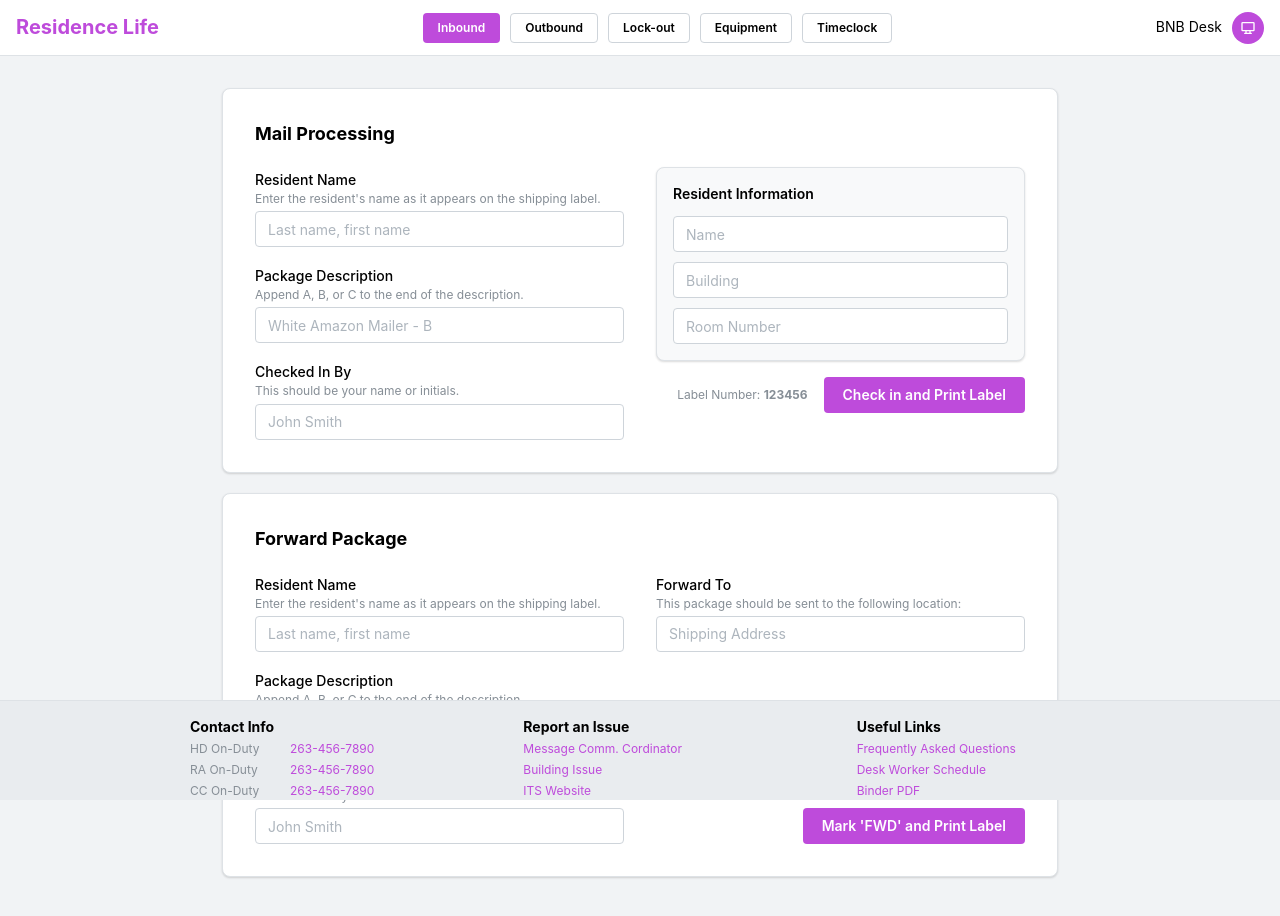
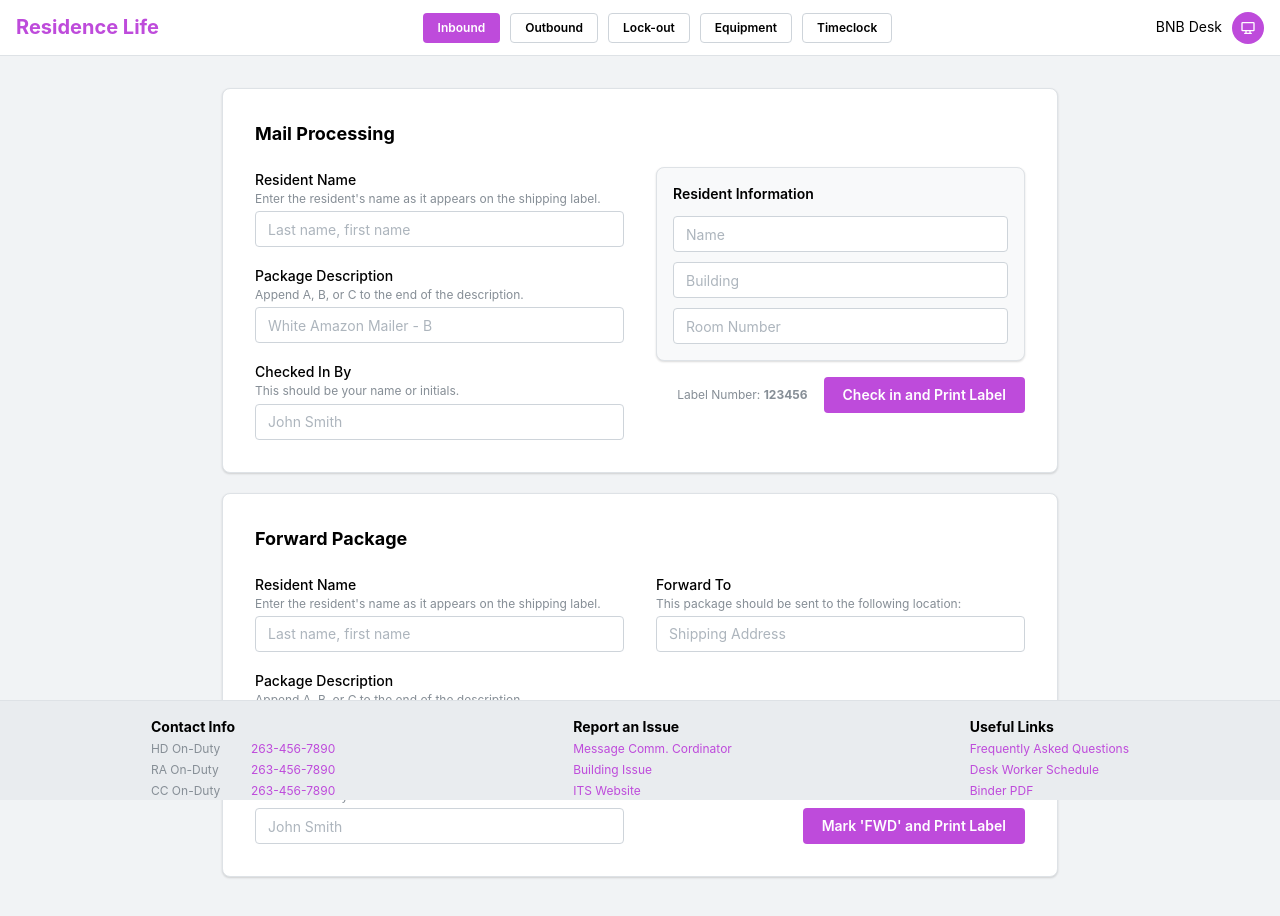
Before and after one commit to rosnMagar/TrumanHallDesk, a React (Vite) app: page / in a window 1280 px wide. Shown: the top 916 px of the page. Built offline with nearby package versions, Linux system fonts and the light colour scheme.

Commit message:
Updated site footer to make it more aligned

```diff
--- a/src/Components/SiteFooter.tsx
+++ b/src/Components/SiteFooter.tsx
@@ -1,4 +1,4 @@
-import { AppShell, SimpleGrid, Stack, Text, Group, Anchor } from '@mantine/core';
+import { AppShell, Stack, Text, Group, Anchor } from '@mantine/core';
 
 const contactInfo: [string, string][] = [
   ['HD On-Duty', '263-456-7890'],
@@ -11,12 +11,12 @@ const usefulLinks = ['Frequently Asked Questions', 'Desk Worker Schedule', 'Bind
 export default function SiteFooter() {
   return (
     <AppShell.Footer bg="gray.2" p="md">
-      <SimpleGrid cols={3} spacing={100} maw={900} mx="auto">
+      <Group justify="space-around" maw={1200} mx="auto" align="flex-start">
         <Stack gap={4}>
           <Text fw={700} size="sm">Contact Info</Text>
           {contactInfo.map(([role, num]) => (
             <Group key={role} gap="lg">
-              <Text size="xs" c="dimmed" w={80}> {role} </Text>
+              <Text size="xs" c="dimmed" w={80}>{role}</Text>
               <Anchor href={`tel:${num}`} size="xs">{num}</Anchor>
             </Group>
           ))}
@@ -24,20 +24,16 @@ export default function SiteFooter() {
         <Stack gap={4}>
           <Text fw={700} size="sm">Report an Issue</Text>
           {reportLinks.map(l => (
-            <Anchor key={l} href="#" size="xs">
-              {l}
-            </Anchor>
+            <Anchor key={l} href="#" size="xs">{l}</Anchor>
           ))}
         </Stack>
         <Stack gap={4}>
           <Text fw={700} size="sm">Useful Links</Text>
           {usefulLinks.map(l => (
-            <Anchor key={l} href="#" size="xs">
-              {l}
-            </Anchor>
+            <Anchor key={l} href="#" size="xs">{l}</Anchor>
           ))}
         </Stack>
-      </SimpleGrid>
+      </Group>
     </AppShell.Footer>
   );
 }
```
